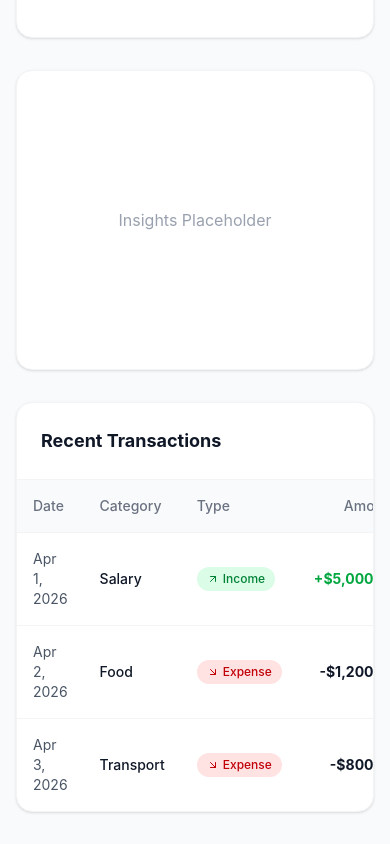
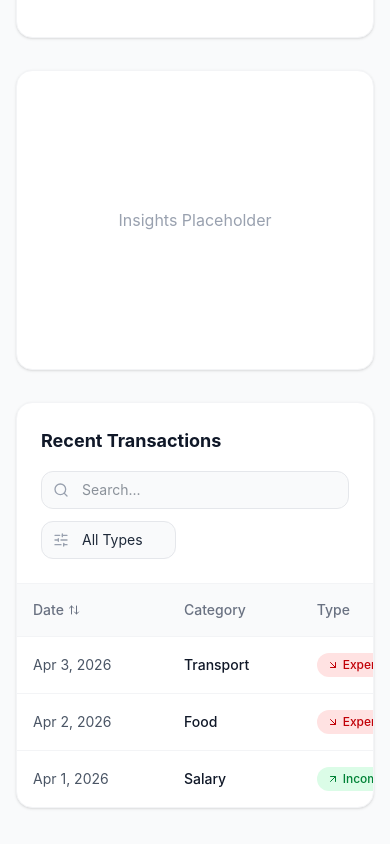
Before and after one commit to umeshh-kuumar/finance-dashboard, a React (Vite) app: page / in a window 390 px wide. Shown: the part 756-1600 px from the top of the page. Built offline with nearby package versions, Linux system fonts and the light colour scheme.

Commit message:
feat: transactions filtering and search

```diff
--- a/src/components/TransactionsTable.jsx
+++ b/src/components/TransactionsTable.jsx
@@ -1,11 +1,58 @@
-import React, { useContext } from 'react';
+import React, { useContext, useState, useMemo } from 'react';
 import { AppContext } from '../context/AppContext';
-import { ArrowUpRight, ArrowDownRight } from 'lucide-react';
+import { ArrowUpRight, ArrowDownRight, Search, SlidersHorizontal, ArrowUpDown } from 'lucide-react';
 
 const TransactionsTable = () => {
-  const { transactions } = useContext(AppContext);
+  const { transactions, searchTerm, setSearchTerm, filterType, setFilterType } = useContext(AppContext);
+  const [sortConfig, setSortConfig] = useState({ key: 'date', direction: 'desc' });
 
-  // Helper to format currency
+  // Handle Sort
+  const requestSort = (key) => {
+    let direction = 'asc';
+    if (sortConfig.key === key && sortConfig.direction === 'asc') {
+      direction = 'desc';
+    }
+    setSortConfig({ key, direction });
+  };
+
+  // Filter and Sort Data
+  const processedTransactions = useMemo(() => {
+    let processed = [...transactions];
+
+    // Filter by Search
+    if (searchTerm) {
+      const lowerSearch = searchTerm.toLowerCase();
+      processed = processed.filter(t =>
+        t.category.toLowerCase().includes(lowerSearch) ||
+        t.amount.toString().includes(lowerSearch)
+      );
+    }
+
+    // Filter by Type
+    if (filterType !== 'All') {
+      processed = processed.filter(t => t.type === filterType.toLowerCase());
+    }
+
+    // Sort
+    processed.sort((a, b) => {
+      if (sortConfig.key === 'amount') {
+        return sortConfig.direction === 'asc'
+          ? a.amount - b.amount
+          : b.amount - a.amount;
+      } else if (sortConfig.key === 'date') {
+        const dateA = new Date(a.date).getTime();
+        const dateB = new Date(b.date).getTime();
+        return sortConfig.direction === 'asc'
+          ? dateA - dateB
+          : dateB - dateA;
+      }
+      return 0;
+    });
+
+    return processed;
+  }, [transactions, searchTerm, filterType, sortConfig]);
+
+  // Format currency
   const formatCurrency = (value) => {
     return new Intl.NumberFormat('en-US', {
       style: 'currency',
@@ -13,7 +60,7 @@ const TransactionsTable = () => {
     }).format(value);
   };
 
-  // Helper to format date
+  // Format date
   const formatDate = (dateString) => {
     const options = { year: 'numeric', month: 'short', day: 'numeric' };
     return new Date(dateString).toLocaleDateString('en-US', options);
@@ -21,24 +68,66 @@ const TransactionsTable = () => {
 
   return (
     <div className="bg-white dark:bg-gray-800 rounded-2xl shadow-sm border border-gray-100 dark:border-gray-700 overflow-hidden">
-      <div className="p-6 border-b border-gray-100 dark:border-gray-700 flex justify-between items-center">
+      <div className="p-6 border-b border-gray-100 dark:border-gray-700 flex flex-col sm:flex-row sm:justify-between sm:items-center gap-4">
         <h2 className="text-lg font-bold text-gray-900 dark:text-white">Recent Transactions</h2>
-        {/* Step 6 placeholder: filters/search will go near here */}
+
+        {/* Filters and Search */}
+        <div className="flex flex-col sm:flex-row gap-3">
+          <div className="relative">
+            <div className="absolute inset-y-0 left-0 pl-3 flex items-center pointer-events-none">
+              <Search className="h-4 w-4 text-gray-400" />
+            </div>
+            <input
+              type="text"
+              placeholder="Search..."
+              value={searchTerm}
+              onChange={(e) => setSearchTerm(e.target.value)}
+              className="pl-10 pr-4 py-2 w-full sm:w-64 bg-gray-50 dark:bg-gray-900 border border-gray-200 dark:border-gray-700 rounded-xl focus:ring-2 focus:ring-purple-500 focus:border-transparent outline-none text-sm transition-all text-gray-800 dark:text-gray-200"
+            />
+          </div>
+
+          <div className="relative flex items-center">
+            <SlidersHorizontal className="absolute left-3 h-4 w-4 text-gray-400" />
+            <select
+              value={filterType}
+              onChange={(e) => setFilterType(e.target.value)}
+              className="pl-10 pr-8 py-2 bg-gray-50 dark:bg-gray-900 border border-gray-200 dark:border-gray-700 rounded-xl focus:ring-2 focus:ring-purple-500 focus:border-transparent outline-none text-sm appearance-none text-gray-800 dark:text-gray-200 cursor-pointer"
+            >
+              <option value="All">All Types</option>
+              <option value="Income">Income</option>
+              <option value="Expense">Expense</option>
+            </select>
+          </div>
+        </div>
       </div>
 
       <div className="overflow-x-auto">
-        <table className="w-full text-left border-collapse">
+        <table className="w-full text-left border-collapse min-w-[600px]">
           <thead>
             <tr className="bg-gray-50 dark:bg-gray-900/50 text-gray-500 dark:text-gray-400 text-sm border-b border-gray-100 dark:border-gray-700">
-              <th className="p-4 font-medium">Date</th>
+              <th
+                className="p-4 font-medium cursor-pointer hover:text-gray-900 dark:hover:text-white group select-none"
+                onClick={() => requestSort('date')}
+              >
+                <div className="flex items-center gap-1">
+                  Date
+                  <ArrowUpDown className={`w-3 h-3 ${sortConfig.key === 'date' ? 'opacity-100' : 'opacity-0 group-hover:opacity-50'} transition-opacity`} />
+                </div>
+              </th>
               <th className="p-4 font-medium">Category</th>
               <th className="p-4 font-medium">Type</th>
-              <th className="p-4 font-medium text-right">Amount</th>
+              <th
+                className="p-4 font-medium cursor-pointer hover:text-gray-900 dark:hover:text-white group select-none flex justify-end items-center gap-1"
+                onClick={() => requestSort('amount')}
+              >
+                <ArrowUpDown className={`w-3 h-3 ${sortConfig.key === 'amount' ? 'opacity-100' : 'opacity-0 group-hover:opacity-50'} transition-opacity`} />
+                Amount
+              </th>
             </tr>
           </thead>
           <tbody className="divide-y divide-gray-100 dark:divide-gray-700">
-            {transactions.length > 0 ? (
-              transactions.map((transaction) => (
+            {processedTransactions.length > 0 ? (
+              processedTransactions.map((transaction) => (
                 <tr
                   key={transaction.id}
                   className="hover:bg-gray-50/50 dark:hover:bg-gray-700/50 transition-colors duration-150"
@@ -77,7 +166,7 @@ const TransactionsTable = () => {
             ) : (
               <tr>
                 <td colSpan="4" className="p-8 text-center text-gray-500 dark:text-gray-400">
-                  No transactions found.
+                  No matching transactions found.
                 </td>
               </tr>
             )}
```
